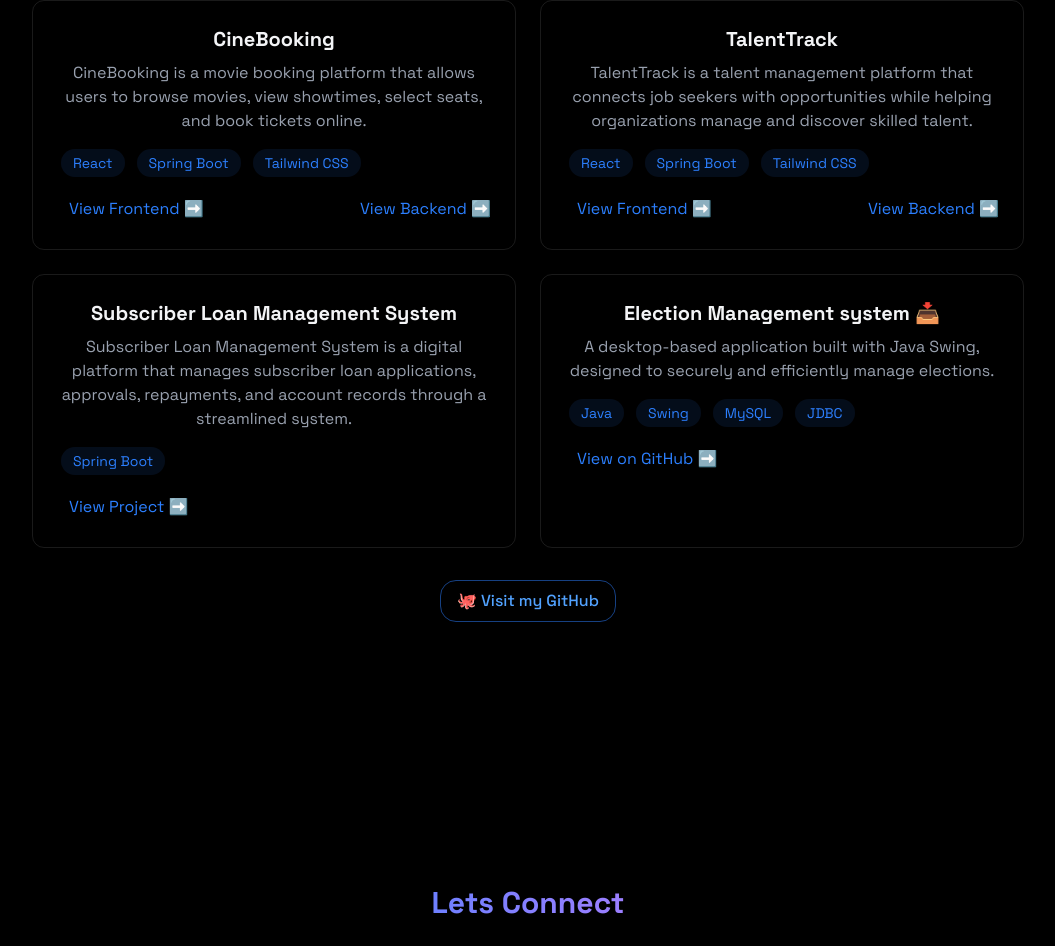
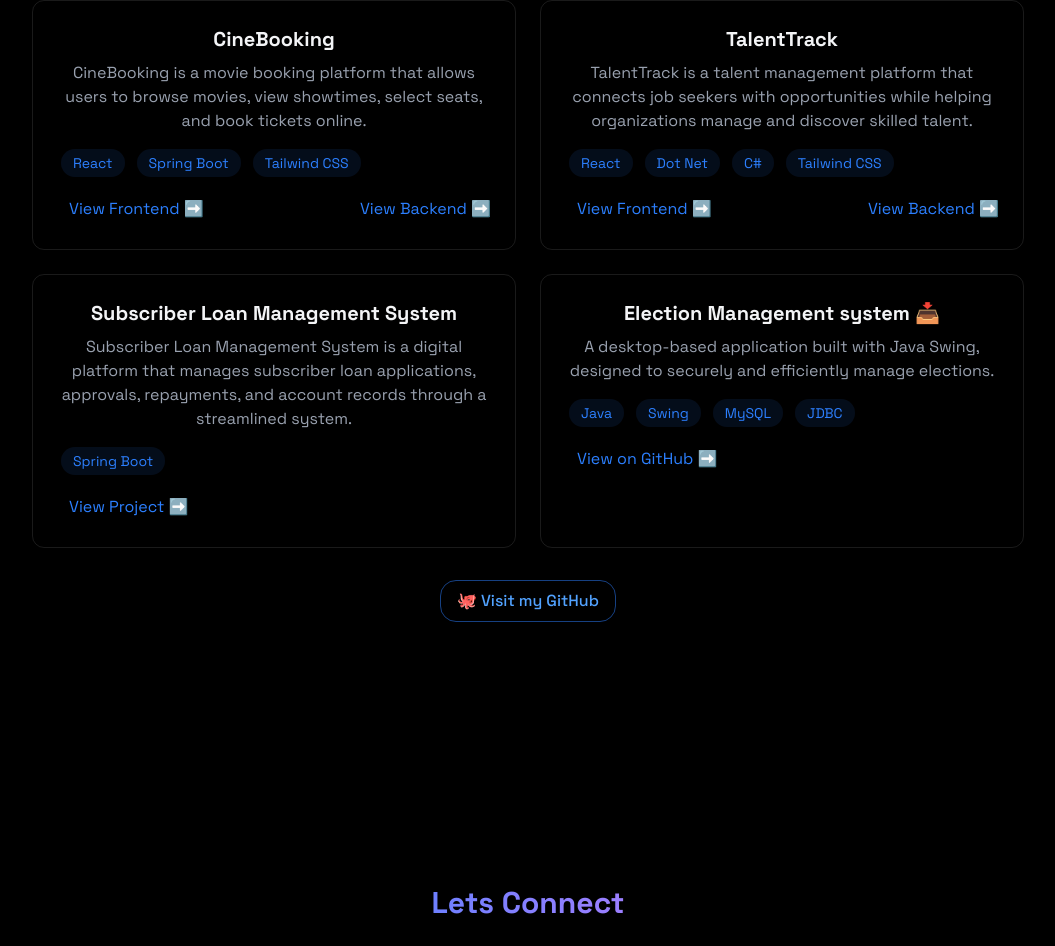
Before and after one commit to niyoblaise/niyoblaise-7, a React (Vite) app: page / in a window 1280 px wide. Shown: the part 2722-3668 px from the top of the page, without its empty margins (112-1167 px from the left). Built offline with nearby package versions, Linux system fonts and the light colour scheme.

Commit message:
adding projects

```diff
--- a/src/components/sections/Projects.jsx
+++ b/src/components/sections/Projects.jsx
@@ -257,7 +257,7 @@ export const Projects = () => {
                 and discover skilled talent.
               </p>
               <div className="flex flex-wrap gap-2 mb-4">
-                {["React", "Spring Boot", "Tailwind CSS"].map((tech, key) => (
+                {["React", "Dot Net", "C#", "Tailwind CSS"].map((tech, key) => (
                   <span
                     key={key}
                     className="bg-blue-500/10 text-blue-500 ml-1 px-3 py-1 rounded-full text-sm hover:bg-blue-500/20 hover:shadow-[0_2px_8px_rgba(59,130,246,0.2)] transition-all"
```
